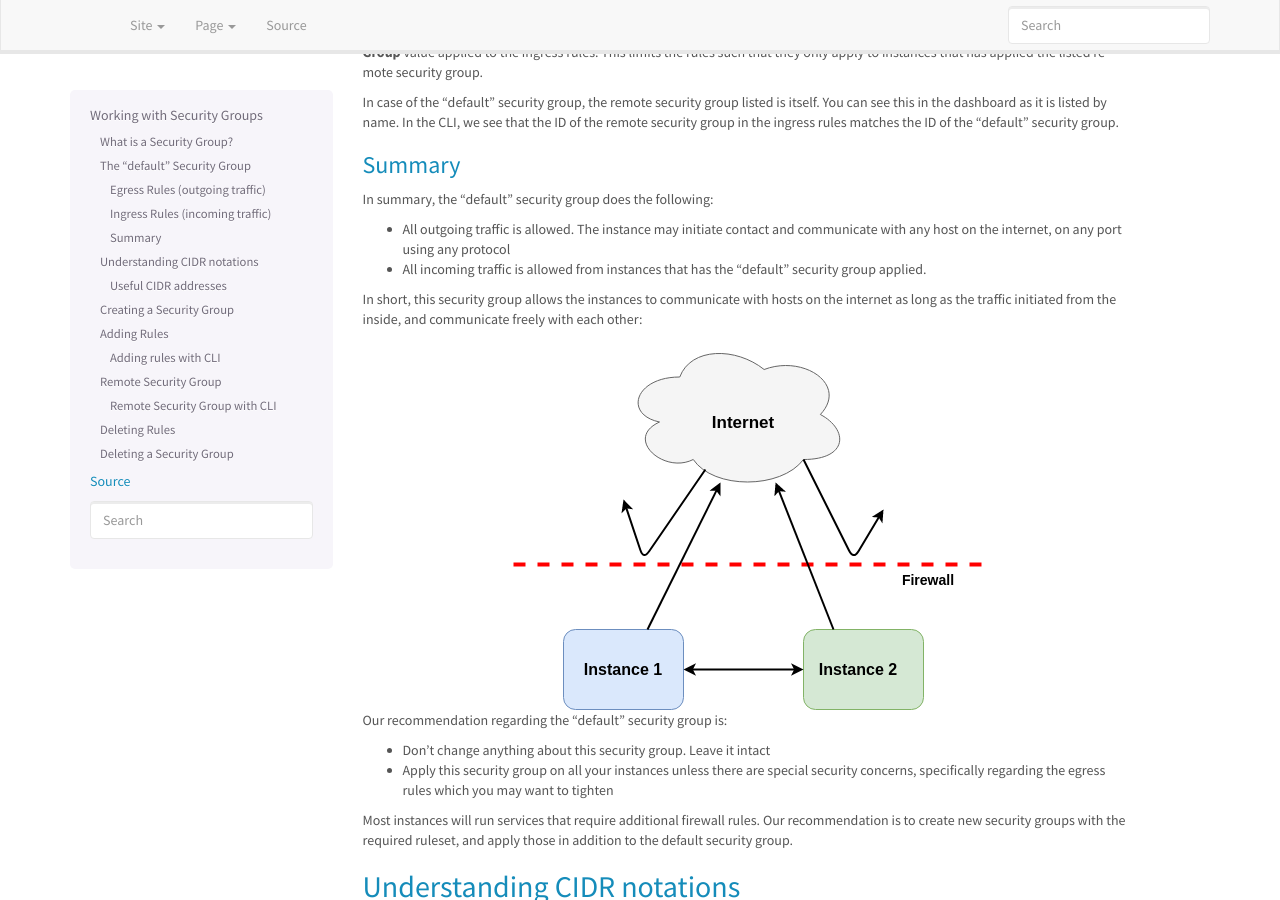
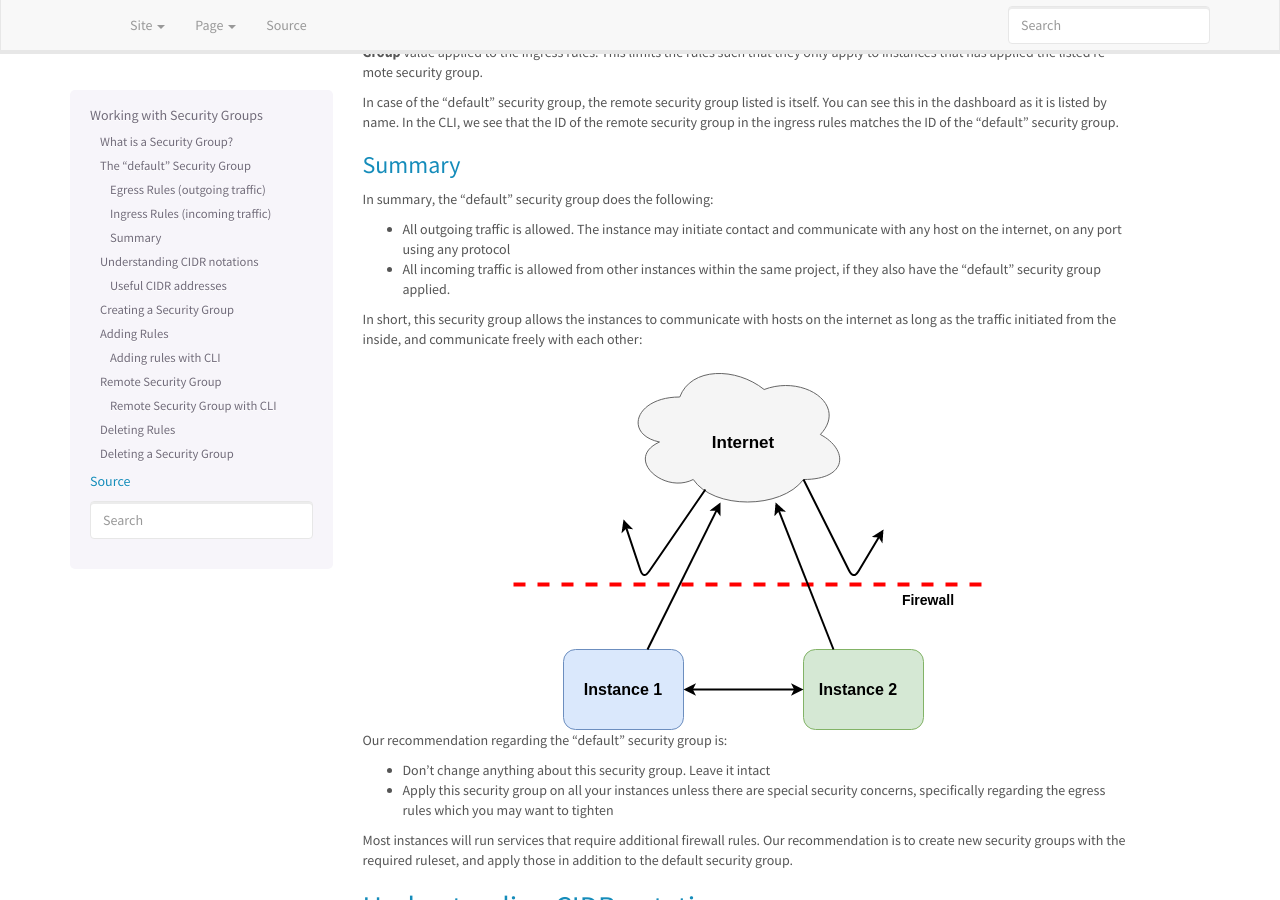
Before and after one commit to norcams/docs-enduser, a Sphinx documentation site: the page built from docs/security-groups.rst, in a window 1280 px wide and 900 px high, scrolled down 1821 px. Built offline with Sphinx 7.4.7, drawn with Linux system fonts in a browser that asks for light colours.

Commit message:
security groups doc

```diff
--- a/docs/security-groups.rst
+++ b/docs/security-groups.rst
@@ -118,8 +118,8 @@ In summary, the "default" security group does the following:
   and communicate with any host on the internet, on any port using any
   protocol
 
-* All incoming traffic is allowed from instances that has the
-  "default" security group applied.
+* All incoming traffic is allowed from other instances within the same
+  project, if they also have the "default" security group applied.
 
 In short, this security group allows the instances to communicate with
 hosts on the internet as long as the traffic initiated from the
```
